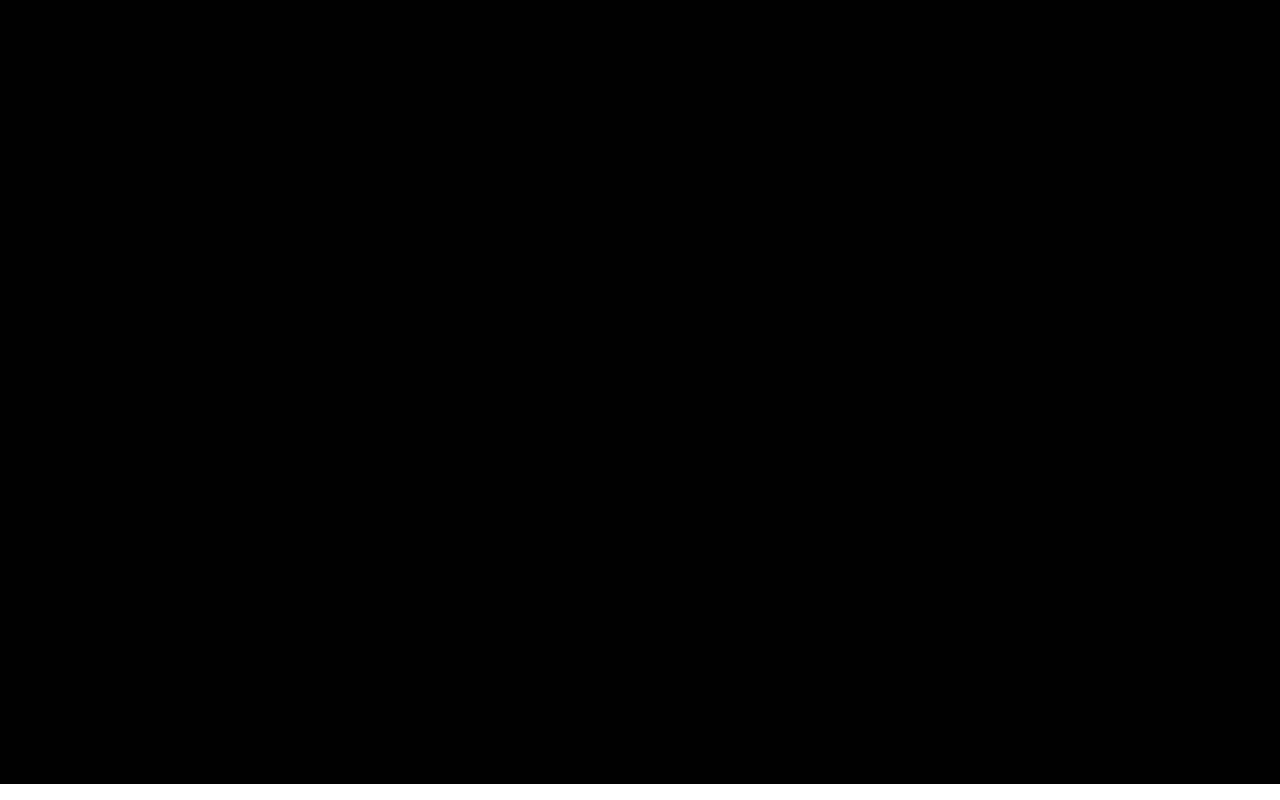
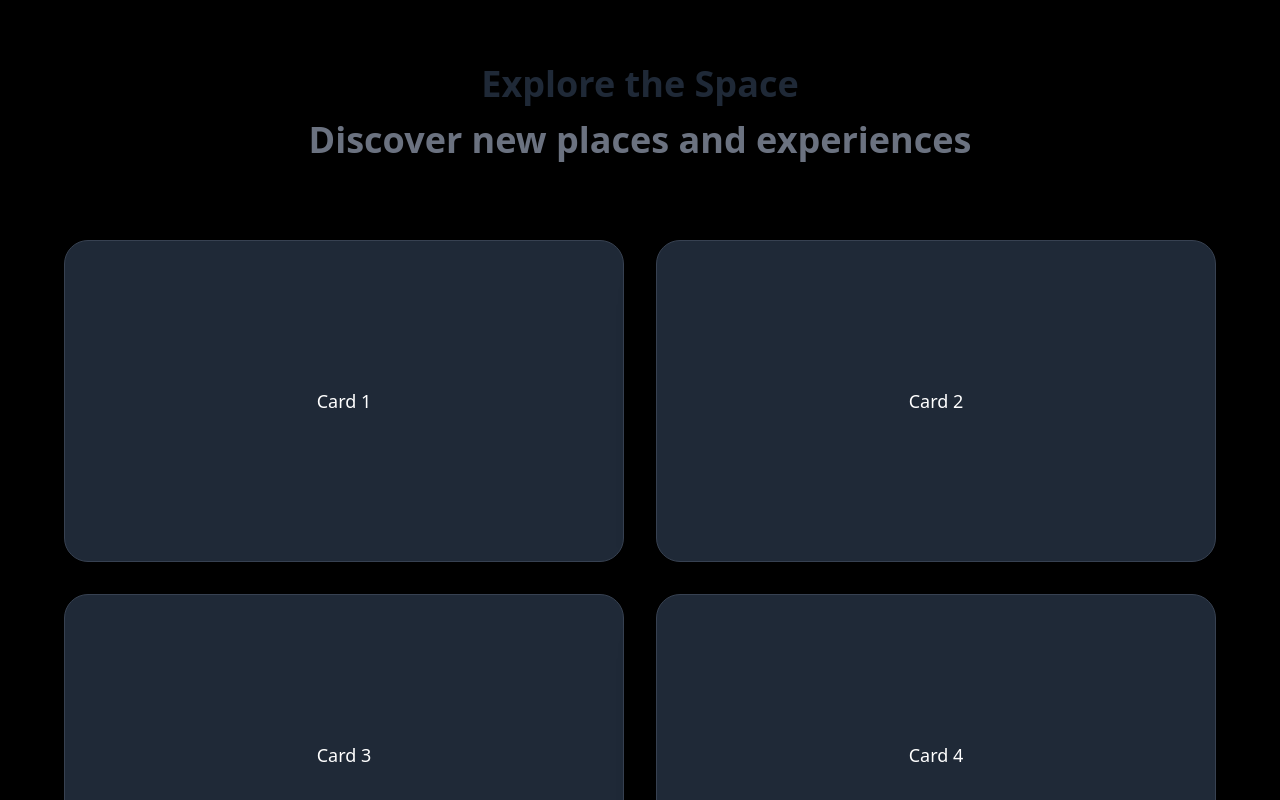
Before and after one commit to FilipElznic/LearningApp, a React (Vite) app in the folder Tailwind/Tailwind/: page / in a window 1280 px wide. Shown: the part 880-1680 px from the top of the page. Built offline with nearby package versions, Linux system fonts and the light colour scheme; no server answers; a web font is replaced by a local one.

Commit message:
Update MainPage.jsx

```diff
--- a/Tailwind/Tailwind/src/pages/MainPage.jsx
+++ b/Tailwind/Tailwind/src/pages/MainPage.jsx
@@ -22,7 +22,43 @@ function MainPage() {
           </button>
         </div>
       </div>
-      <div className="h-screen  "></div>
+      <div className="h-screen w-full">
+        <div className="text-center text-4xl font-semibold text-gray-800 mt-20 mb-20">
+          <h1>Explore the Space</h1>
+          <p className="text-gray-500 mt-4">
+            Discover new places and experiences
+          </p>
+        </div>
+        <div className="grid grid-cols-2 gap-8 max-w-6xl mx-auto">
+          {/* Card 1 */}
+          <div className="bg-gray-800 rounded-3xl p-8 shadow-2xl border border-gray-700 hover:scale-105 transition-transform duration-300">
+            <div className="flex justify-center items-center h-64">
+              <p className="text-white text-lg">Card 1</p>
+            </div>
+          </div>
+
+          {/* Card 2 */}
+          <div className="bg-gray-800 rounded-3xl p-8 shadow-2xl border border-gray-700 hover:scale-105 transition-transform duration-300">
+            <div className="flex justify-center items-center h-64">
+              <p className="text-white text-lg">Card 2</p>
+            </div>
+          </div>
+
+          {/* Card 3 */}
+          <div className="bg-gray-800 rounded-3xl p-8 shadow-2xl border border-gray-700 hover:scale-105 transition-transform duration-300">
+            <div className="flex justify-center items-center h-64">
+              <p className="text-white text-lg">Card 3</p>
+            </div>
+          </div>
+
+          {/* Card 4 */}
+          <div className="bg-gray-800 rounded-3xl p-8 shadow-2xl border border-gray-700 hover:scale-105 transition-transform duration-300">
+            <div className="flex justify-center items-center h-64">
+              <p className="text-white text-lg">Card 4</p>
+            </div>
+          </div>
+        </div>
+      </div>
       <div className="h-screen bg-white"></div>
       <div className="h-screen bg-white"></div>
     </div>
```
